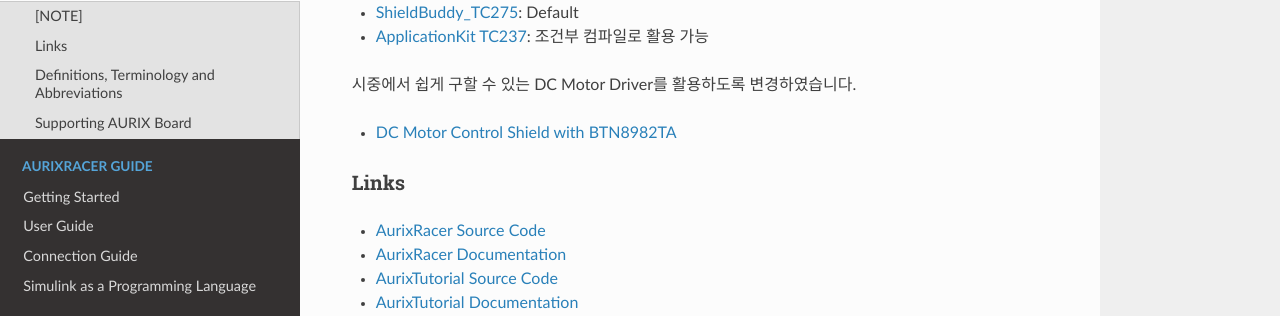
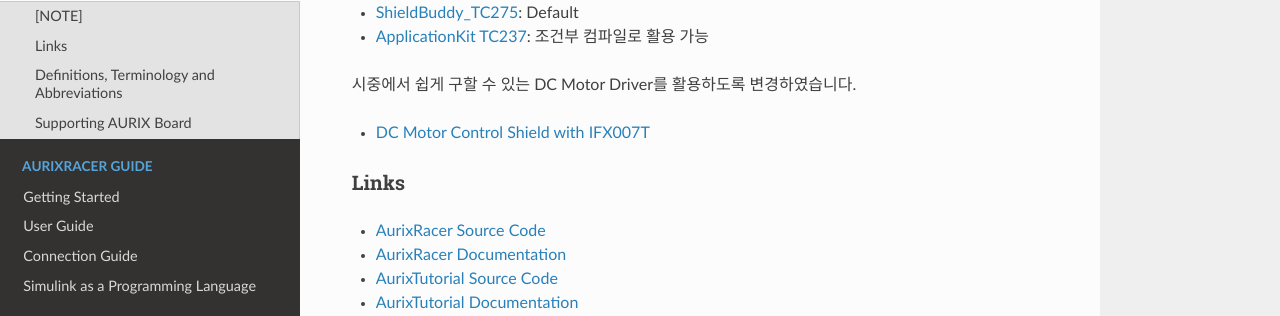
Before and after one commit to realsosy/AurixRacer, an MkDocs documentation site: the page built from docs/index.md, in a window 1280 px wide and 900 px high, scrolled down 501 px. Shown: the part 135-451 px from the top of the window. Built offline with MkDocs 1.6.1, drawn with Linux system fonts in a browser that asks for light colours; nearby versions of some CDN libraries; old or Windows-style settings are respelled for this version of MkDocs.

Commit message:
no message

```diff
--- a/docs/index.md
+++ b/docs/index.md
@@ -30,7 +30,7 @@ Software Platform를 분석하면 자연스럽게 Infineon AURIX를 이해할
 
 시중에서 쉽게 구할 수 있는 DC Motor Driver를 활용하도록 변경하였습니다.
 
-* [DC Motor Control Shield with BTN8982TA](https://www.infineon.com/cms/en/product/evaluation-boards/dc-motorcontr_btn8982/)
+* [DC Motor Control Shield with IFX007T](https://www.infineon.com/cms/en/product/evaluation-boards/bldc-shield_ifx007t/)
 
 ### Links
 
```
Also changed, not shown: docs/ConnectionGuide.md (+1 -1 lines), 1 other file.
